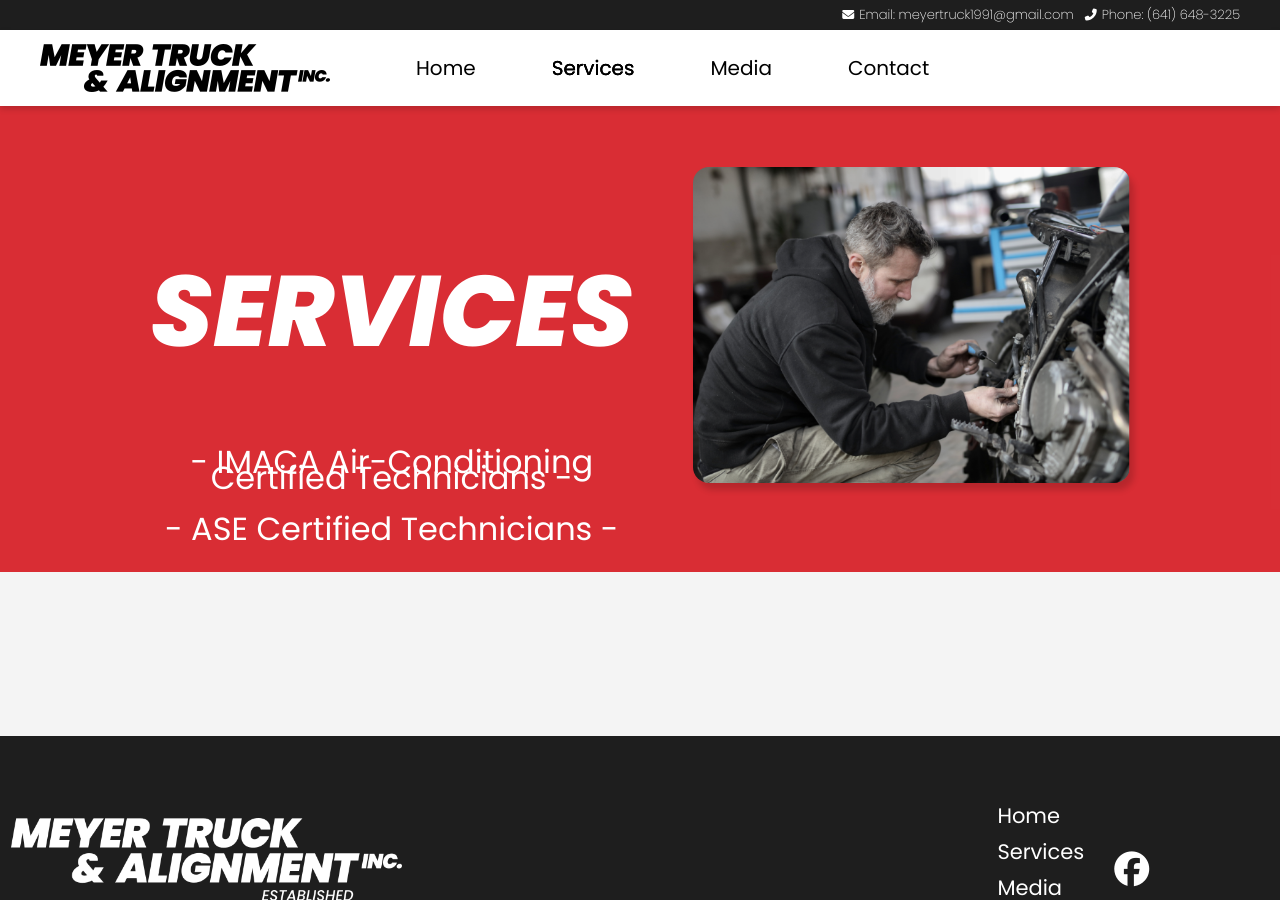
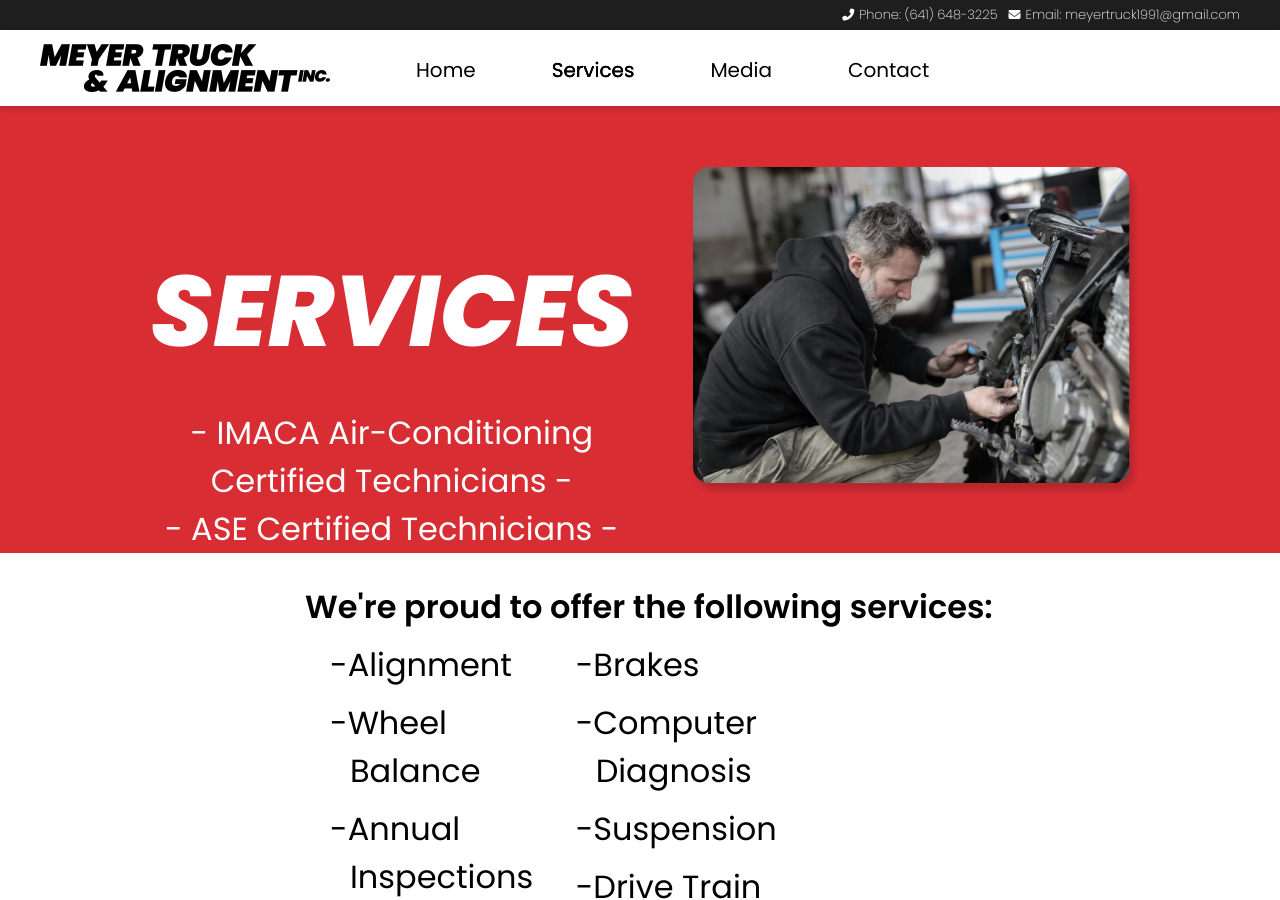
Before and after one commit to Abkes-Solutions-LLC/meyer-truck-and-alignment-website, a Jekyll site: the page built from services.html, in a window 1280 px wide and 900 px high. Built offline with Jekyll 4.4.1, drawn with Linux system fonts in a browser that asks for light colours; nearby versions of some CDN libraries; some of the changed text lies outside the part shown.

Commit message:
Finish desktop dev for all but media

```diff
--- a/_data/contact.yml
+++ b/_data/contact.yml
@@ -1,9 +1,9 @@
+- type: phone
+  value: (641) 648-3225
+  icon: fas fa-phone-alt
 - type: fax
   value: (641) 648-2391
   icon: fas fa-fax
 - type: email
   value: meyertruck1991@gmail.com
   icon: fas fa-envelope
-- type: phone
-  value: (641) 648-3225
-  icon: fas fa-phone-alt
--- /dev/null
+++ b/_data/hours.yml
@@ -0,0 +1,6 @@
+- day: Monday-Friday
+  hours: 8:00a-4:00p
+- day: Saturday
+  hours: 8:00a-1:00p
+- day: Sunday
+  hours: Closed
--- a/_includes/footer.html
+++ b/_includes/footer.html
@@ -7,14 +7,14 @@
 			<p id="copyright">
 				Copyright &#169; {{ 'now' | date: "%Y" }} Meyer Truck & Alignment
 			</p>
-			<p id="created-by" class="my-1">
+			<p id="created-by" class="">
 				Created by <a href="https://www.abkessolutions.com">Abkes Solutions, LLC</a>
 			</p>
 		</div>
 		<div class="footer-links">
 			<ul>
 				{% for item in site.data.navigation %}
-					<li class="my-3"><a href="{{ item.link }}">{{ item.name }}</a></li>
+					<li class="my-1"><a href="{{ item.link }}">{{ item.name }}</a></li>
 				{% endfor %}
 			</ul>
 			<a id="facebook-icon" href="https://www.facebook.com/Meyer-Truck-Alignment-1480991385461941"><i class="fab fa-facebook"></i></a>
--- a/_sass/styles.scss
+++ b/_sass/styles.scss
@@ -26,7 +26,7 @@
 	background-color: var(--light-color);
 	font-family: 'Poppins', sans-serif;
 	color: #333;
-	line-height: 1.6em;
+
 }
 
 strong {
@@ -83,7 +83,7 @@
 	font-weight: 800;
 	font-style: italic;
 	text-align: center;
-	margin: 200px 0 100px 0;
+	margin: 133px 0 23px 0;
 }
 
 #certs {
@@ -91,11 +91,6 @@
 	font-weight: 400;
 	text-align: center;
 }
-
-#certs p {
-	margin: 35px 0;
-}
-
 
 .default-header img {
 	margin: 64px auto;
@@ -181,7 +176,7 @@
 	display: block;
 	text-align: center;
 	height: 100%;
-	padding: 30px 38px;
+	padding: 25px 38px;
 	color: var(--text-color);
 	font-size: 2rem;
 }
@@ -236,7 +231,7 @@
 }
 
 .overlay-content li {
-	margin: 4.25rem 0;
+	margin: 1rem 0;
 }
 
 .overlay-buttons{
@@ -323,7 +318,7 @@
 }
 
 .counties {
-	padding: 4rem 0 4rem 0;
+	padding: 2rem 0 2rem 0;
 	color: var(--text-color);
 	text-align: center;
 }
@@ -332,7 +327,6 @@
 	font-weight: 700;
 	font-style: italic;
 	font-size: 3.5rem;
-	padding-bottom: 3rem;
 }
 
 .counties p {
@@ -351,7 +345,7 @@
 }
 
 .home-difference h2 {
-	padding: 50px 0;
+	padding: 30px 0;
 	font-weight: 700;
 	font-size: 5rem;
 	text-align: center;
@@ -389,7 +383,7 @@
 }
 
 .home-history h2 {
-	padding: 50px 0;
+	padding: 30px 0;
 	font-weight: 700;
 	font-size: 5rem;
 	text-align: center;
@@ -420,8 +414,157 @@
 // SERVICES PAGE
 // ---------------------------------------------
 
+.services-list {
+	margin: 0 auto;
+	height: 100%;
+	max-width: 1920px;
+	background-color: var(--secondary-color);
+	color: var(--text-color);
+}
+
+.services-list p {
+	padding: 30px 0 0 305px;
+	font-size: 3.2rem;
+	font-weight: 600;
+}
+
+.services-list-grid {
+	display: grid;
+	grid-template-columns: repeat(3, 1fr);
+	gap: 40px;
+	width: 100%;
+	padding: 0 350px 30px 350px;
+}
+
+.services-list-grid ul {
+	font-size: 3.2rem;
+	font-weight: 400;
+}
+
+.services-list-grid li {
+	margin: 10px 0;
+	text-indent: -20px;
+}
+
+.services-list-grid li:before {
+	content: "-";
+}
+
+.services-cards {
+	margin: 0 auto;
+	background-color: var(--accent-color);
+	height: 100%;
+	max-width: 1920px;
+}
+
+.services-cards h2 {
+	padding: 30px 0;
+	font-size: 5rem;
+	font-weight: 700;
+	text-align: center;
+	color: var(--secondary-color)
+}
+
+.services-cards-grid {
+	display: grid;
+	grid-template-columns: repeat(4, 1fr);
+	gap: 45px;
+	height: 100%;
+	padding: 35px 150px 75px 150px;
+}
+
+.services-cards-grid > .card {
+	width: 370px;
+	height: 500px;
+	text-align: center;
+}
+
+.card .card-header{
+	display: flex;
+	flex-direction: column;
+	justify-content: center;
+	font-size: 3.2rem;
+	font-weight: 400;
+	height: 85px;
+	line-height: 1.2;
+	border-bottom: 3px solid #707070;
+}
+.services-cards-grid h4{
+	align-self: center;
+	font-size: 3.2rem;
+	font-weight: 400;
+	line-height: 1.2;
+}
+
+.services-cards-grid p{
+	padding-top: 20px;
+	font-size: 2.1rem;
+	font-weight: 300;
+}
+
+.schedule-appointment{
+	display: flex;
+	justify-content: center;
+	margin: 0 auto;
+	height: 100%;
+	max-width: 1920px;
+	background-color: var(--secondary-color);
+}
+
+.schedule-appointment img {
+	max-width: 696px;
+	padding: 50px 0;
+}
 
 
+// ---------------------------------------------
+// CONTACT PAGE
+// ---------------------------------------------
+
+.contact-content {
+	margin: 0 auto;
+	background-color: var(--secondary-color);
+	height: 100%;
+	max-width: 1920px;
+}
+
+.contact-heading{
+	padding: 40px 275px;
+	text-align: center;
+	font-size: 3.2rem;
+	font-weight: 500;
+	color: var(--text-color)
+}
+
+.contact-grid {
+	display: grid;
+	grid-template-columns: repeat(2, 1fr);
+	column-gap: 100px;
+	row-gap: 50px;
+	padding: 20px 250px;
+	text-align: center;
+	align-items: center;
+}
+
+.contact-grid h5 {
+	font-size: 3rem;
+	font-weight: 500;
+}
+
+.contact-grid p {
+	font-size: 3rem;
+	font-weight: 400;
+}
+
+.contact-grid b {
+	font-style: none;
+	font-size: 3rem;
+	font-weight: 500;
+}
+
+.contact-grid > *:nth-child(3) {
+	grid-column: 1 / span 2;
+}
 
 // Footer Styling
 
--- a/services.html
+++ b/services.html
@@ -17,4 +17,34 @@
 			<img src="./assets/images/mech-fill-3.png" alt="">
 		</div>
 	</div>
+	<div class="services-list">
+		<p>We're proud to offer the following services:</p>
+		<div class="services-list-grid">
+			{% assign columns = site.data.services.size | divided_by: 5.0 | ceil %}
+			{% for i in (1..columns) %}
+				{% assign offset = forloop.index0 | times: 5 %}
+					<ul>
+						{% for service in site.data.services limit: 5 offset: offset %}
+							<li>{{ service }}</li>
+						{% endfor %}
+					</ul>
+			{% endfor %}
+		</div>
+	</div>
+	<div class="services-cards">
+		<h2>What you'll get with <strong>our</strong> services:</h2>
+		<div class="services-cards-grid">
+			{% for card in site.data.services-cards %}
+				<div class="card">
+					<div class="card-header">
+						<h4>{{ card.title }}</h4>
+					</div>
+					<p>{{ card.desc }}</p>
+				</div>
+			{% endfor %}
+		</div>
+	</div>
+	<div class="schedule-appointment">
+		<img src="./assets/images/schedule-appointment.png" alt="Schedule Appointment">
+	</div>
 </div>
```
Also changed, not shown: _data/services-cards.yml (added, +8 -0 lines), contact.html (+25 -0 lines), assets/images/schedule-appointment.png (added).
